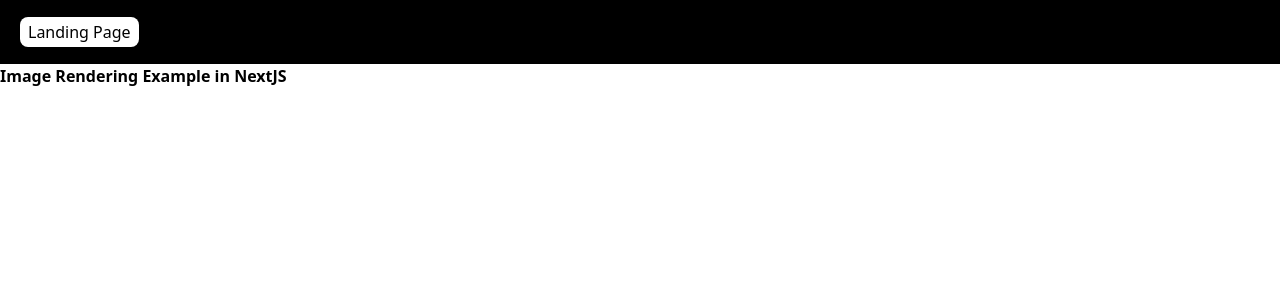
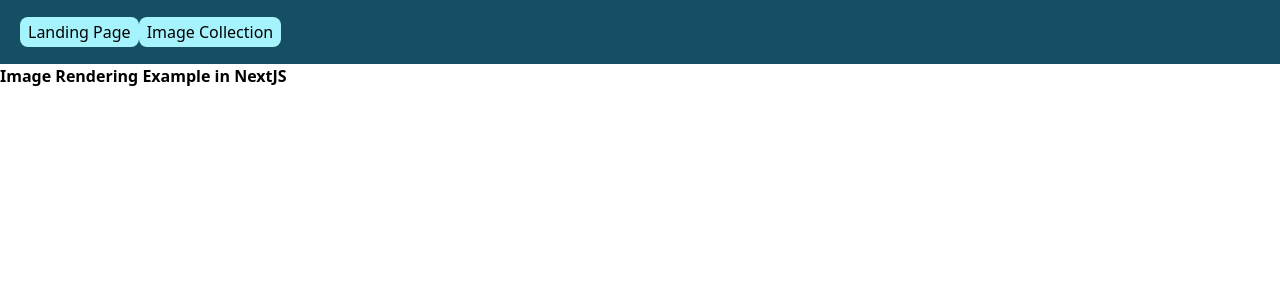
Before and after one commit to szikaria961/image-rendering-example, a Next.js app: page / in a window 1280 px wide. Shown: the top 300 px of the page. Built offline with nearby package versions, Linux system fonts and the light colour scheme.

Commit message:
finish setting up skeleton code for our example

```diff
--- a/app/Header.tsx
+++ b/app/Header.tsx
@@ -3,8 +3,9 @@ import React from 'react'
 
 function Header() {
   return (
-    <header className="p-5 bg-black">
-      <Link href="/" className="px-2 py-1 bg-white text-black-500 rounded-lg">Landing Page</Link>
+    <header className="p-5 bg-cyan-900">
+      <Link href="/" className="px-2 py-1 bg-cyan-200 text-black-500 rounded-lg">Landing Page</Link>
+      <Link href="/imageCollection" className="px-2 py-1 bg-cyan-200 text-black-500 rounded-lg">Image Collection</Link>
     </header>
   )
 }
```
